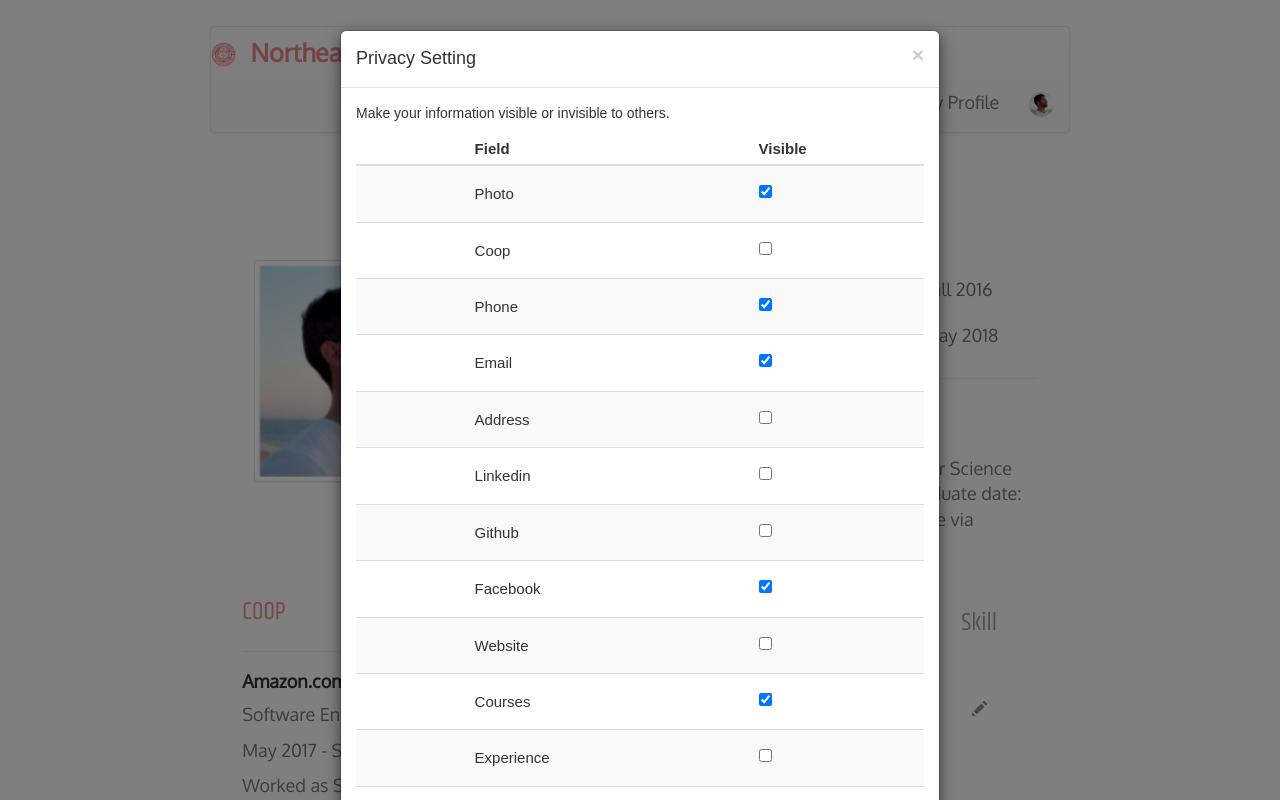
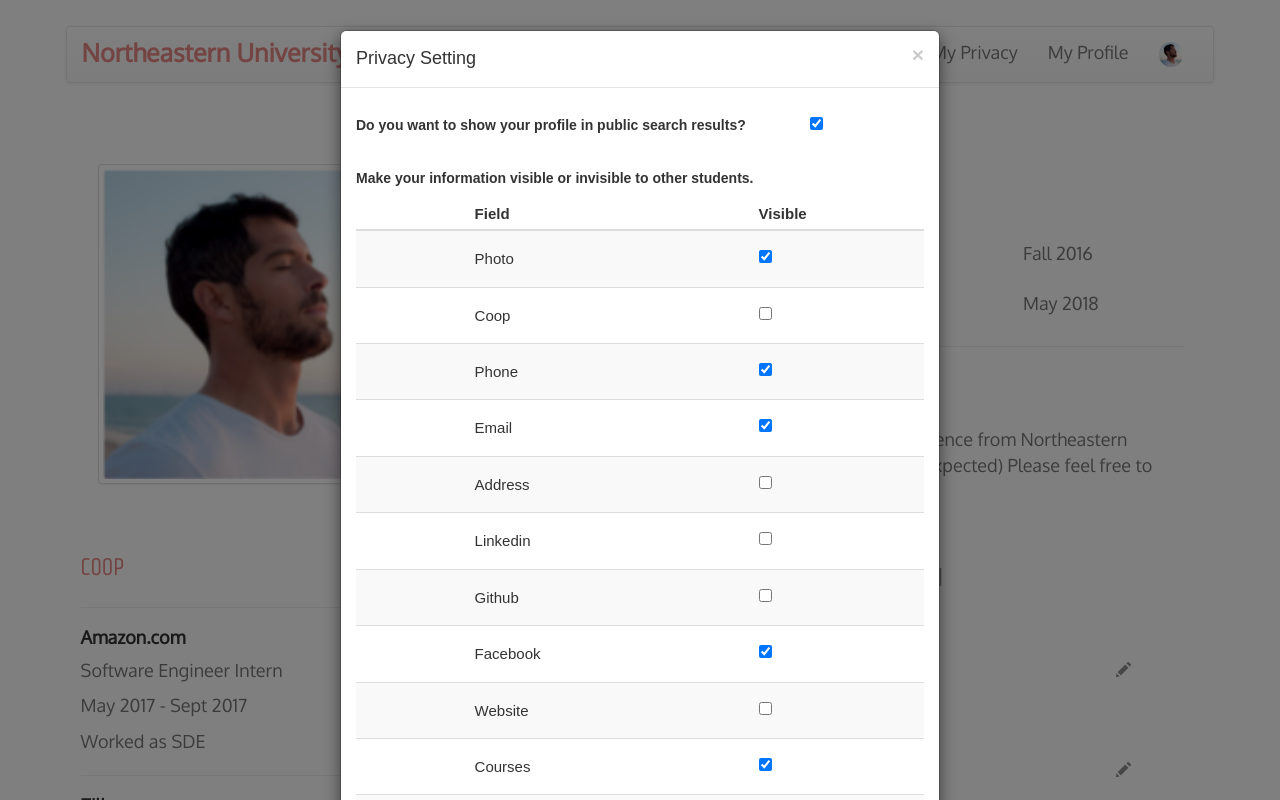
Before and after one commit to gortonator/profile, a React (Create React App) app: page /myProfile in a window 1280 px wide. Both pictures are taken after a click on the button "My Privacy". Shown: the top 800 px of the page. Built offline with nearby package versions, Linux system fonts and the light colour scheme; no server answers; what redux-promise-middleware would draw is missing.

Commit message:
change some style

```diff
--- a/src/App.js
+++ b/src/App.js
@@ -11,7 +11,7 @@ class App extends Component {
         // console.log("app.js about= ", this.props);
 
         return (
-            <div style={{margin:"2%"}}>
+            <div className="TopContainer">
                 <TopBar/>
                 <Router>
                     <div id="main-nav">
--- a/src/components/MyProfile/MyProfile.js
+++ b/src/components/MyProfile/MyProfile.js
@@ -123,7 +123,7 @@ class MyProfile extends Component {
     render() {
         return (
             <Wrapper>
-                <div style={{margin: "2%"}}>
+                <div>
                     <Row className="show-grid row-eq-height">
                         <Col md={4}>
                             <Picture />
@@ -147,15 +147,9 @@ class MyProfile extends Component {
     }
 }
 
-const divStyle = {
-    margin: "2%",
-    maxWidth: 700,
-};
 const Wrapper = styled.div`
     font-family: 'Oxygen', sans-serif;
     font-size: 18px;
-    width: 70%;
-    margin: auto;
     `;
 
 
--- a/src/components/OtherProfile/OtherProfile.js
+++ b/src/components/OtherProfile/OtherProfile.js
@@ -117,7 +117,7 @@ class OtherProfile extends Component {
     render() {
         return (
             <Wrapper>
-                <div style={{margin: "2%"}}>
+                <div>
                     <Row className="show-grid row-eq-height">
                         <Col md={4}>
                             <Picture />
@@ -142,15 +142,9 @@ class OtherProfile extends Component {
     }
 }
 
-const divStyle = {
-    margin: "2%",
-    maxWidth: 700,
-};
 const Wrapper = styled.div`
     font-family: 'Oxygen', sans-serif;
     font-size: 18px;
-    width: 70%;
-    margin: auto;
     `;
 
 
--- a/src/components/TopBar/Privacy.js
+++ b/src/components/TopBar/Privacy.js
@@ -4,6 +4,7 @@ import PrivacyItem from "./PrivacyItem";
 import {connect} from "react-redux";
 import {updatePrivacy} from "../../actions/myProfileActions";
 import {bindActionCreators} from "redux";
+import PrivacyToPublic from "./PrivacyToPublic";
 
 
 class Privacy extends Component {
@@ -43,7 +44,10 @@ class Privacy extends Component {
                     <Modal.Title>Privacy Setting</Modal.Title>
                 </Modal.Header>
                 <Modal.Body>
-                <p>Make your information visible or invisible to others.</p>
+                    <Table className="privacyTable" condensed>
+                            <PrivacyToPublic value={this.state.privacy.visibletopublic} action={this.handleChange} />
+                    </Table>
+                    <p><b>Make your information visible or invisible to other students.</b></p>
                 <Table className="privacyTable" striped condensed hover >
                     <thead>
                     <tr>
--- /dev/null
+++ b/src/components/TopBar/PrivacyToPublic.js
@@ -0,0 +1,34 @@
+import React, {Component} from 'react';
+import {Checkbox} from 'react-bootstrap';
+
+class PrivacyToPublic extends Component {
+
+    constructor(props){
+        super(props);
+        this.state = {
+            value: this.props.value
+        }
+
+        this.handleChange = this.handleChange.bind(this);
+    }
+
+    handleChange(e){
+        this.setState({value : e.target.checked})
+        this.props.action("visibletopublic", e);
+    }
+
+    render() {
+        return (
+            <tr>
+                <td width="80%"><b>Do you want to show your profile in public search results?</b></td>
+                <td width="20%"><Checkbox checked={this.state.value} onChange={this.handleChange}/>
+                </td>
+            </tr>
+        )
+    }
+}
+
+
+
+
+export default PrivacyToPublic
--- a/src/components/TopBar/TopBar.js
+++ b/src/components/TopBar/TopBar.js
@@ -32,11 +32,9 @@ class TopBar extends Component {
             <Wrapper>
                 <Navbar collapseOnSelect>
                     <Navbar.Header>
-                        <a className="navbar-brand">
-                            <Image style={{height: "25px"}} src={logo} alt="pic" />
-                        </a>
                         <Navbar.Brand>
-                            <a style={title}>Northeastern University</a>
+                            {/*<Image className="brandImg" src={logo} alt="pic" />*/}
+                            <a id="brandTitle">Northeastern University</a>
                         </Navbar.Brand>
                         <Navbar.Toggle />
                     </Navbar.Header>
@@ -67,17 +65,16 @@ class TopBar extends Component {
     }
 }
 
-const title = {
-    fontSize: '25px',
-    fontWeight: '800',
-    color: '#e78885',
-};
+
+const BrandTitle = styled.a`
+    font-size: 25px;
+    font-weight: 800;
+    color: #e78885;
+    `;
 
 const Wrapper = styled.div`
     font-family: 'Oxygen', sans-serif;
     font-size: 18px;
-    width: 70%;
-    margin: auto;
     `;
 
 export default TopBar
--- a/src/index.css
+++ b/src/index.css
@@ -38,7 +38,6 @@ body {
 .container-fluid,
 .container {
   width: 100%;
-  padding: 0;
 }
 
 .grayContent{
@@ -171,3 +170,20 @@ a:hover,a:focus{
   font-size: 15px;
   vertical-align: middle;
 }
+
+/*Top bar related*/
+.TopContainer {
+  max-width: 1200px;
+  margin: auto;
+  padding: 2%;
+}
+#brandTitle {
+  font-size: 25px;
+  font-weight: 800;
+  color: #e78885;
+  /*margin-left: 15px;*/
+}
+.brandImg {
+  height: 25px;
+  vertical-align: text-bottom;
+}
--- a/src/reducers/myProfileReducer.js
+++ b/src/reducers/myProfileReducer.js
@@ -95,6 +95,7 @@ export const initialState = {
     },
 
     privacy: {
+        visibletopublic: true,
         show_photo: true,
         show_coops: false,
         show_phone: true,
```
Also changed, not shown: 1 other file (tests, documents, lock files or other folders).
